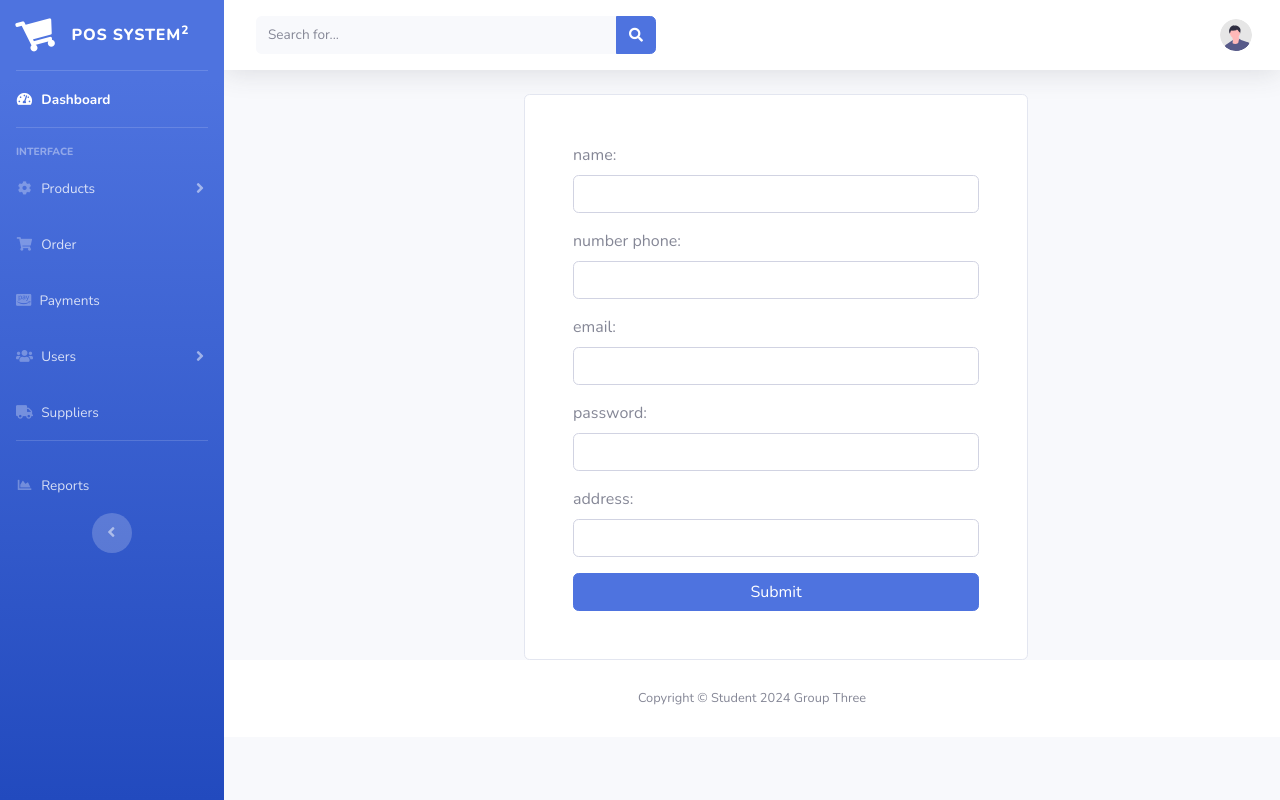
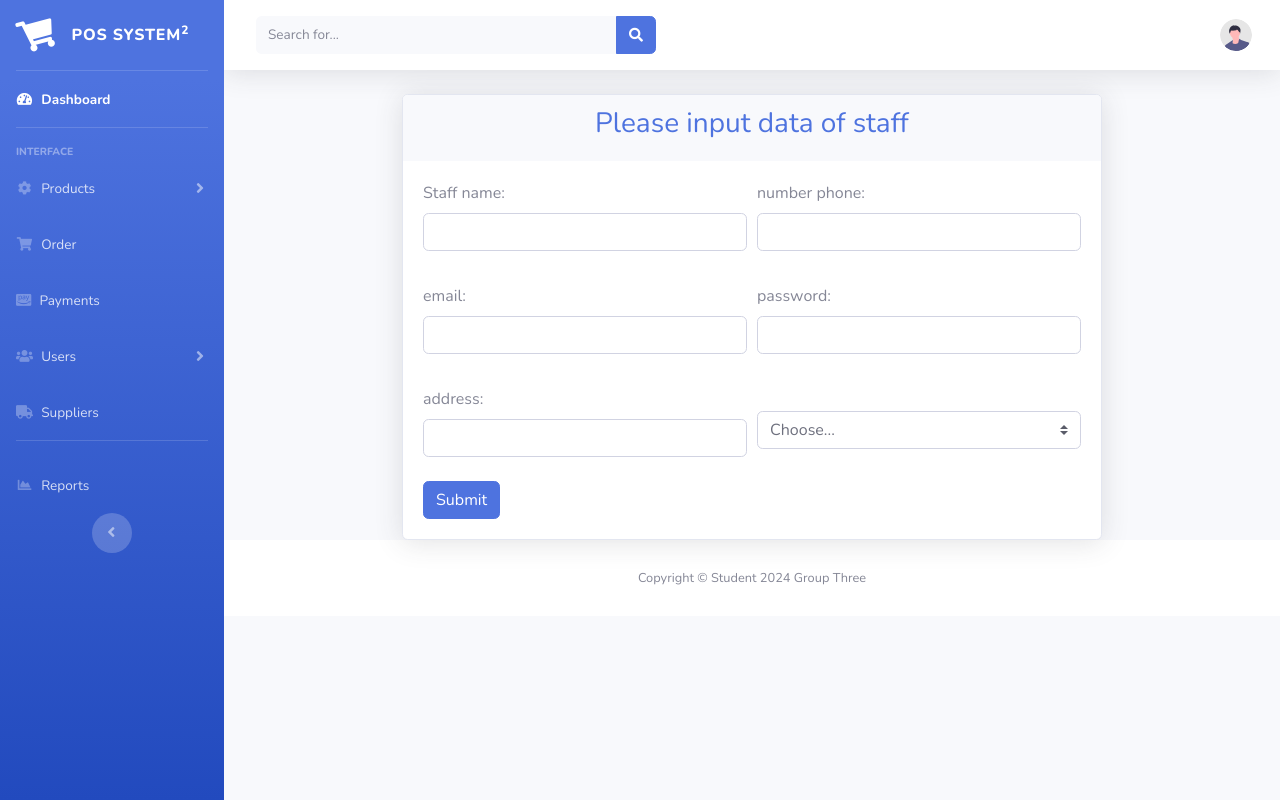
Before and after one commit to naydany/G3-POS-SYSTEM, a PHP site: page /create_staffs in a window 1280 px wide. Run offline with PHP 8.4, Linux system fonts and the light colour scheme; data that the repository does not hold is empty; some libraries are stand-ins or nearby versions.

Commit message:
[imp] update form staff POS-100

```diff
--- a/views/staffs/create_form_staff.view.php
+++ b/views/staffs/create_form_staff.view.php
@@ -1,33 +1,61 @@
 <div class="container d-flex justify-content-center">
-    <div class="card p-5 ml-5 w-50">
+    <div class="row">
+        <div class="col">
+            <div class="card shadow" style="width: 700px;">
+                <div class="card-header border-0 text-primary text-center">
+                    <h3>Please input data of staff</h3>
+                </div>
+                <div class="card-body">
                     <form action="../../controllers/staffs/create_staff.controller.php" class='d-flex flex-xl-column' method='post'>
-
-            <div class="form-group">
-                <label for="name">name:</label>
+                        <div class="form-row">
+                            <div class="col-md-6">
+                                <label>Staff name:</label>
                                 <input type="text" class="form-control" id="name" name ='name'>
                             </div>
-
-            <div class="form-group">
+                            <div class="col-md-6">
                                 <label for="number">number phone:</label>
                                 <input type="number" class="form-control" id="number" name='number'>
                             </div>
-
-            <div class="form-group">
+                        </div>
+                        <hr>
+                        <div class="form-row">
+                            <div class="col-md-6">
                                 <label for="email">email:</label>
                                 <input type="text" class="form-control" id="email" name='email'>
                             </div>
 
-            <div class="form-group">
+                            <div class="col-md-6">
                                 <label for="password">password:</label>
                                 <input type="text" class="form-control" id="password" name='password'>
                             </div>
-
-            <div class="form-group">
+                        </div>
+                        <hr>
+                        <div class="form-row">
+                            <div class="col-md-6">
                                 <label for="address">address:</label>
                                 <input type="text" class="form-control" id="address" name='address'>
                             </div>
+                            <div class="col-md-6 mt-4">
+                                <select class="custom-select" name="role" id="inputGroupSelect02">
+                                    <option selected>Choose...</option>
+                                    <option value="admin">Staff</option>
+                                </select>
+                            </div>
+                        </div>
+                        <br>
+                        <div class="form-row">
+                            <div class="col-md-6">
+                               <button type="submit" class="btn btn-primary">Submit</button>
+                            </div>
 
-            <button type="submit" class="btn btn-primary">Submit</button>
+                        </div>
+
                     </form>
                 </div>
+
         </div>
+        </div>
+
+    </div>
+
+</div>
```
Also changed, not shown: views/admin/form_admin.view.php (+0 -26 lines), assets/images/65ddc90d9555a.jpg (added). Lines whose indentation alone changed are shown as unchanged.
